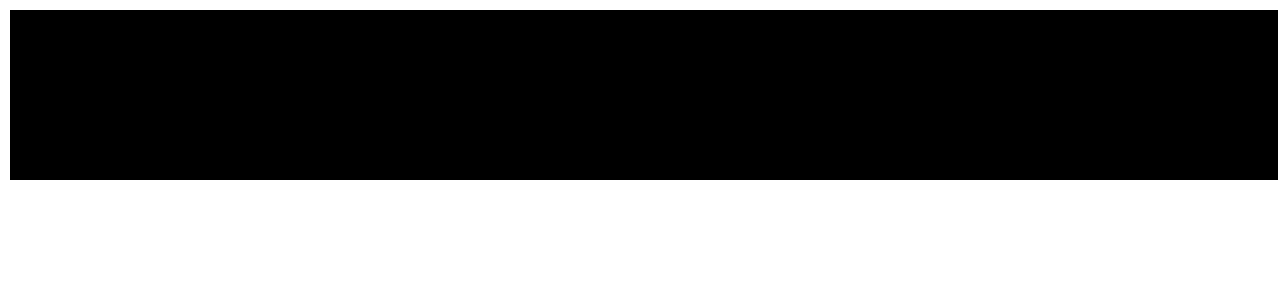
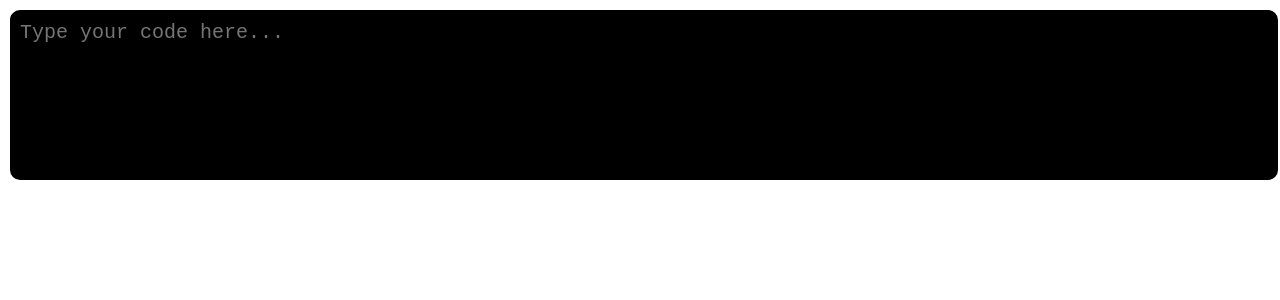
Before and after one commit to Sarfinaa/MemoDev, a React (Create React App) app: page / in a window 1280 px wide. Shown: the top 300 px of the page. Built offline with nearby package versions, Linux system fonts and the light colour scheme.

Commit message:
fixed editor

```diff
--- a/src/Components/Input1/Input1.css
+++ b/src/Components/Input1/Input1.css
@@ -7,6 +7,11 @@
   border: 0;
   width: calc(100% - 32px);
   height: 150px;
+  border-radius: 10px;
+
+}
+textarea:focus{
+  outline: none;
 }
 #editing, #highlighting, #highlighting * {
   /* Also add text styles to highlighing tokens */
--- a/src/Components/Input1/Input1.js
+++ b/src/Components/Input1/Input1.js
@@ -42,6 +42,7 @@ const handleChange=(evt)=>{
   return (
     <div  className="code-edit-container">
       <textarea
+      placeholder="Type your code here..."
       id="editing"
         className="code-input"
         onScroll={sync_scroll}
```
